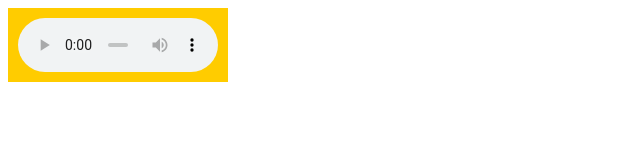
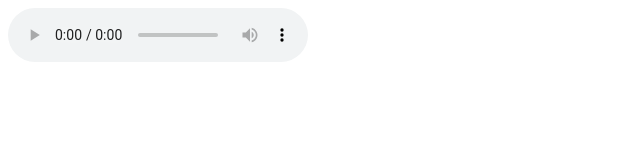
Before and after one commit to GuldarKh/itmo-osint-287628.github.io, a plain HTML site: page index.html in a window 1280 px wide. Shown: the whole page, without its empty margins (0-640 px from the left). Drawn offline with Linux system fonts and the light colour scheme.

Commit message:
Update index.html

```diff
--- a/index.html
+++ b/index.html
@@ -1,14 +1,6 @@
 <html>
 <head>
  <title>OSINT</title>
-   <style>
-   .center {
-    width: 200px; /* Ширина элемента в пикселах */
-    padding: 10px; /* Поля вокруг текста */
-    margin: auto; /* Выравниваем по центру */
-    background: #fc0; /* Цвет фона */
-   }
-  </style>
 </head>
 <body>
  <audio controls class="center">
```
